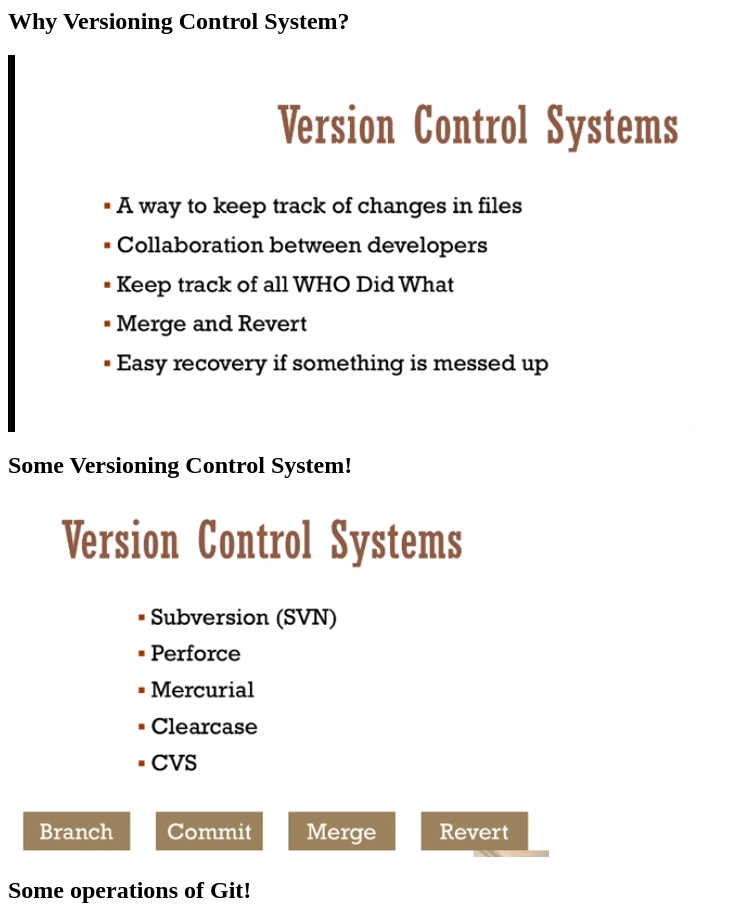
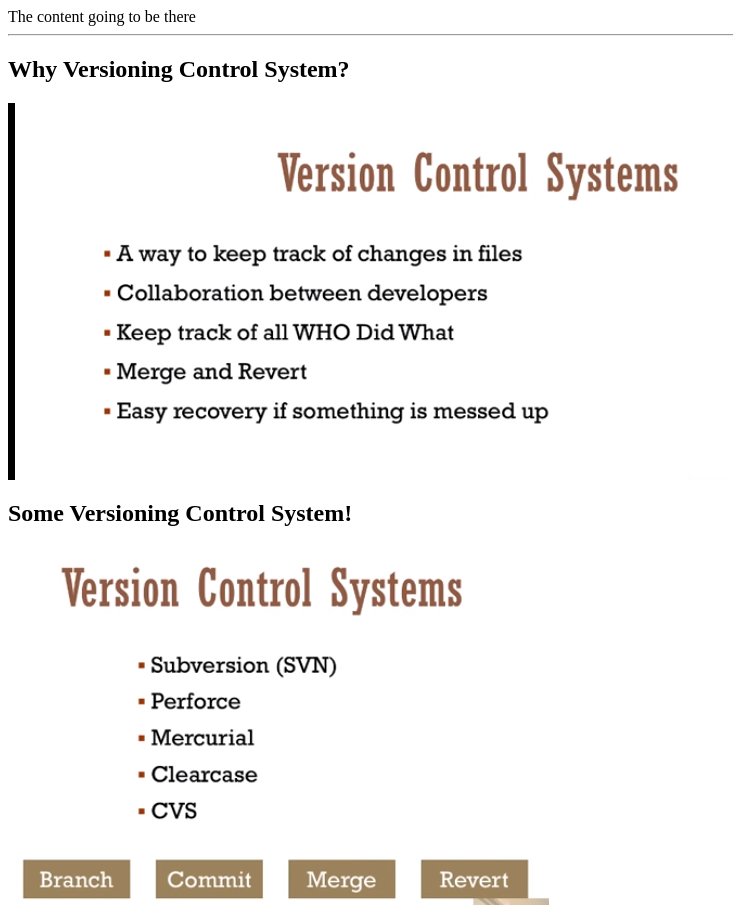
Before and after one commit to kumarharry/GitDemo, a plain HTML site: page GitDemoProject/index.html in a window 1280 px wide. Shown: the top 908 px of the page, without its empty margins (0-733 px from the left). Drawn offline with Linux system fonts and the light colour scheme.

Commit message:
Dev-1 Commit
Dev-1 Commit

```diff
--- a/GitDemoProject/index.html
+++ b/GitDemoProject/index.html
@@ -6,6 +6,8 @@
 </head>
 
 <body>
+    The content going to be there
+    <hr>
     <div>
         <h2>Why Versioning Control System?</h2>
         <img src="images/CVS.PNG">
@@ -18,5 +20,6 @@
         <h2>Some operations of Git!</h2>
         <img src="images/Git_Operations.PNG">
     </div>
+
 </body>
 </html>
```
